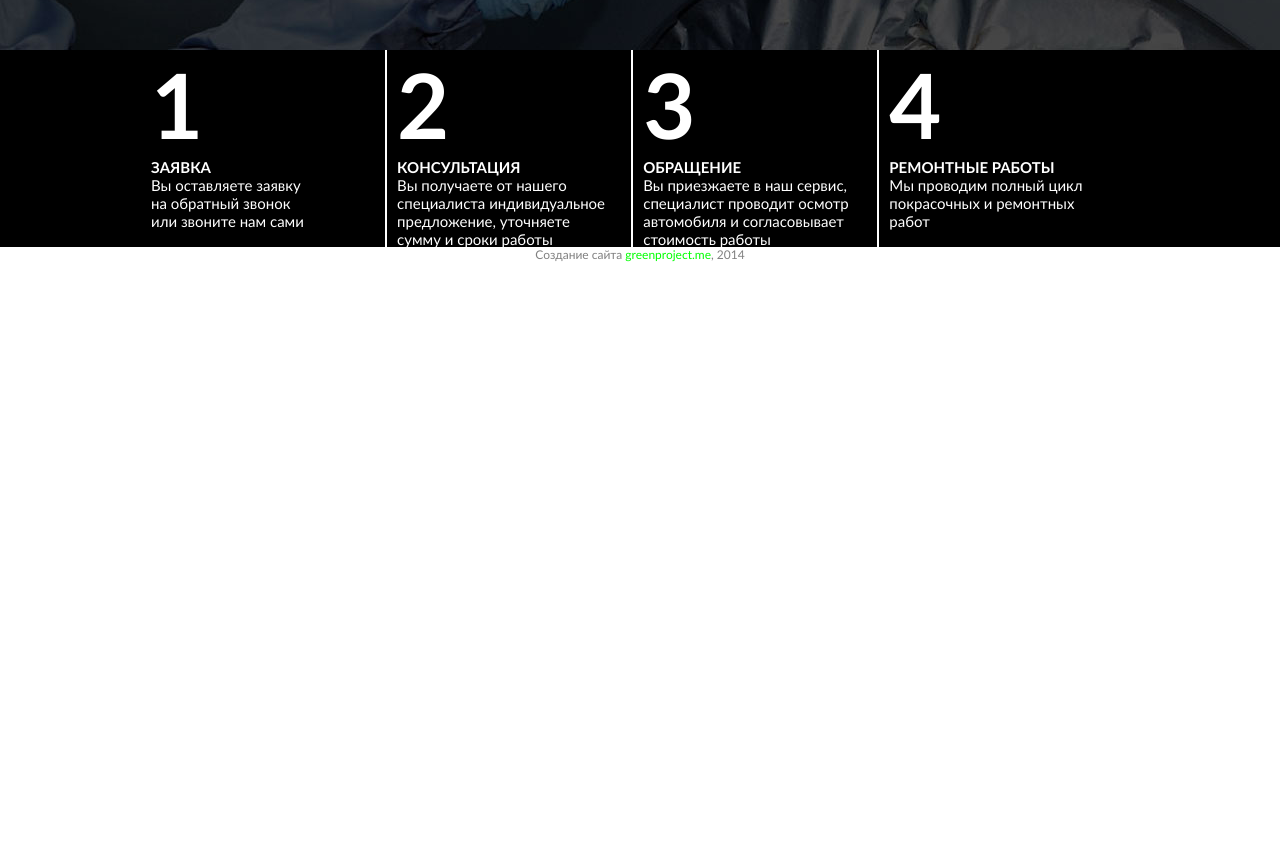
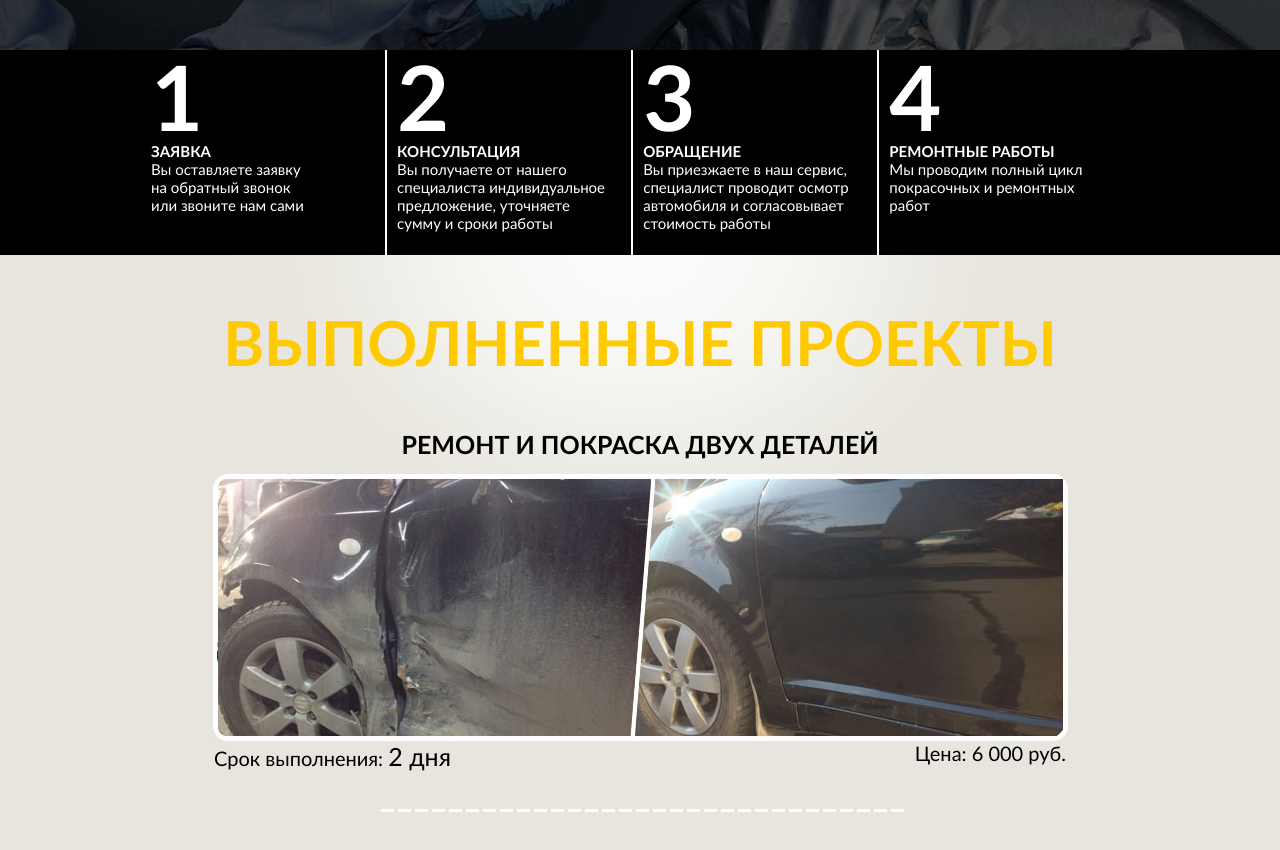
Before and after one commit to Yoozheg/avto, a plain HTML site: page index.html in a window 1280 px wide. Shown: the part 1539-2389 px from the top of the page. Before the commit the page ends 1801 px from the top, so only its background shows below. Drawn offline with Linux system fonts and the light colour scheme.

Commit message:
close projects

```diff
--- a/index.html
+++ b/index.html
@@ -134,6 +134,13 @@
 
 <section id='projects'>
 <main>
+<h2>Выполненные проекты</h2>
+<h3>Ремонт и покраска двух деталей</h3>
+<div class="d2"><p class="left">Срок выполнения: <span>2 дня</span></p><p class="right">Цена: 6 000 руб.</p></div>
+<img src="img/polosa.png">
+<h3>Покраска авто с заменой деталей <br />и восстановлением подушек безопасности</h3>
+<div class="d1"><p class="left">Срок выполнения: <span>3 дня</span></p><p class="right">Цена: 18 500 руб.<br />&nbsp;</p></div>
+<img src="img/zaiavka.png" class="button">
 </main>
 </section>
 
--- a/style.css
+++ b/style.css
@@ -49,16 +49,25 @@ header{}
 #price{}
 
 #number{background-color:black ;color:white;}
-#number main{height:197px;}
-#number p{display:inline-block;border-left:2px solid white;height:197px;vertical-align:top;padding-left:10px;font:15px "Trebuchet MS"}
+#number main{height:205px;}
+#number p{display:inline-block;border-left:2px solid white;height:205px;vertical-align:top;padding-left:10px;font:15px "Trebuchet MS";}
 #number p strong{font-weight:bold}
 #number p.b1{width:230px;border-left:none;}
 #number p.b2{width:230px;}
 #number p.b3{width:230px;}
 #number p.b4{width:237px;}
-#number p span{display:block;font:bold 90px "Trebuchet MS";}
+#number p span{display:block;font:bold 90px "Trebuchet MS";margin:-8px 0}
 
-#projects{}
+#projects{background-color:#e7e5dd;background:url(img/fon_vipoln_rabot.png) no-repeat top center;height:1092px}
+#projects h2{font:bold 62px "Trebuchet MS"; color:#ffcb00;text-align:center;padding:50px 0;text-transform:uppercase}
+#projects h3{font:bold 25px "Trebuchet MS";text-align:center;text-transform:uppercase;padding-bottom:15px}
+#projects div p{font:20px "Trebuchet MS";}
+#projects div p span{font-size:25px}
+#projects div p.right{text-align:right;}
+.d2{background:url(img/primer1.jpg) no-repeat center top;padding:267px 73px 0 73px;}
+#projects img{margin:38px 0 38px 240px;}
+#projects img.button{margin-left:427px;margin-top:35px}
+.d1{background:url(img/primer2.jpg) no-repeat center top;padding:267px 73px 0 73px;}
 
 #map{}
 
```
Also changed, not shown: img/fon_vipoln_rabot.png (added), img/polosa.png (added), img/primer1.jpg (added), img/primer2.jpg (added), img/zaiavka.png (added).
